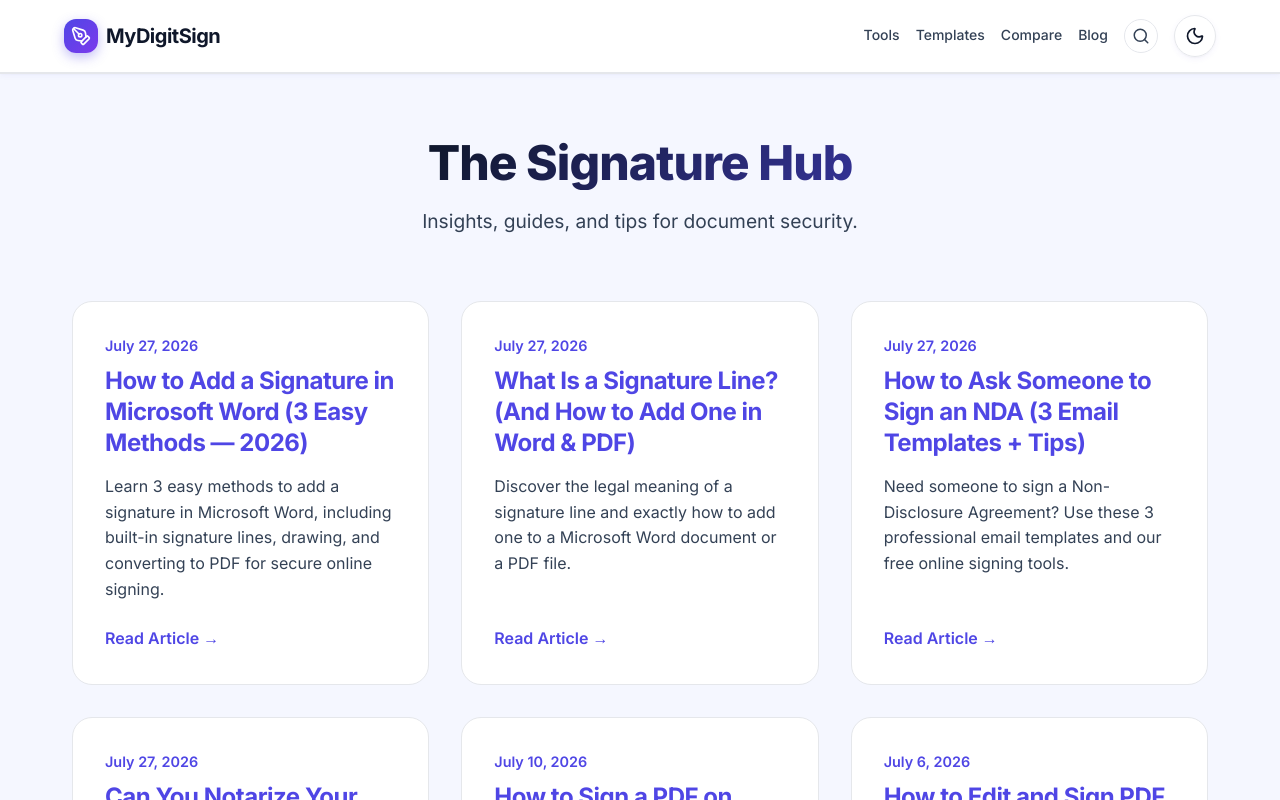
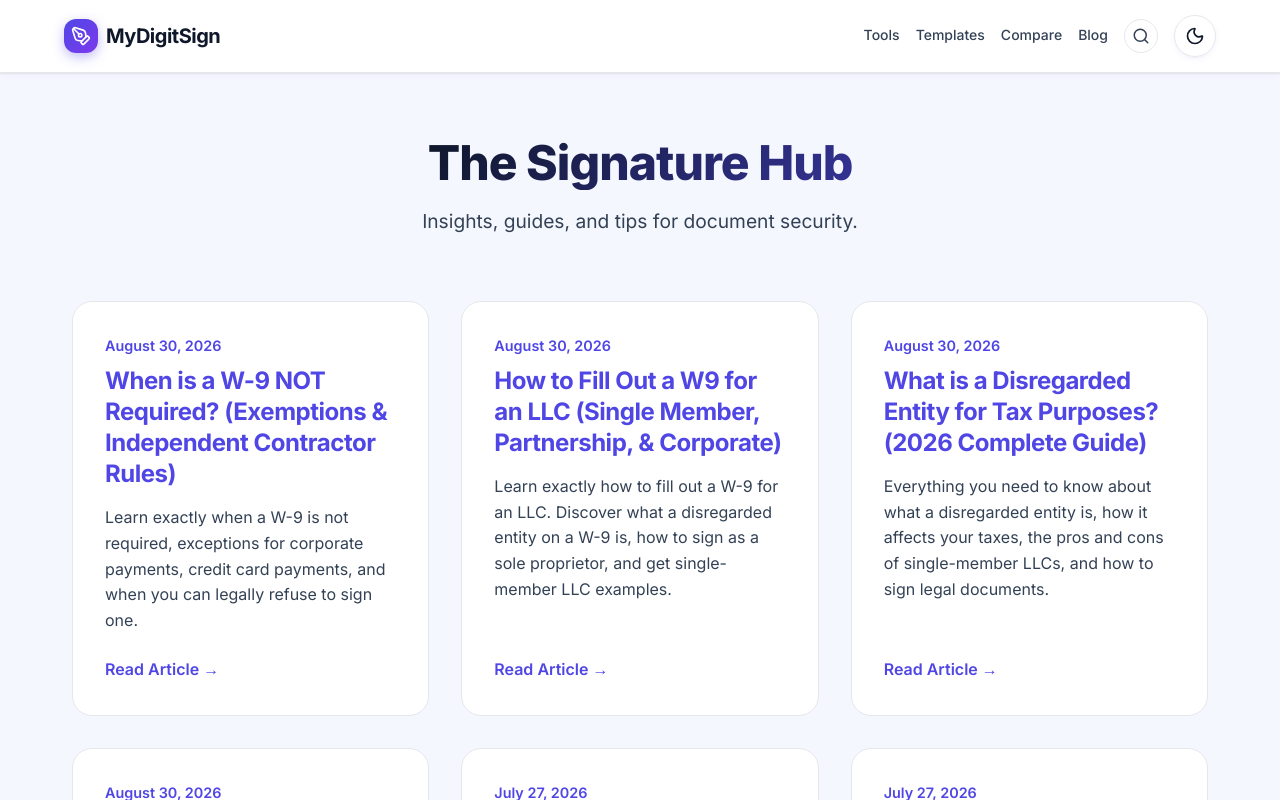
Before and after one commit to sidAli1993/signflow, a Next.js app: page /blog in a window 1280 px wide. Shown: the top 800 px of the page. Built offline with nearby package versions, Linux system fonts and the light colour scheme; no server answers.

Commit message:
feat(blog): add 4 new W-9 blogs to the blog index page

```diff
--- a/src/app/blog/page.tsx
+++ b/src/app/blog/page.tsx
@@ -26,6 +26,30 @@ export const metadata: Metadata = {
 };
 
 const posts = [
+  {
+    title: 'When is a W-9 NOT Required? (Exemptions & Independent Contractor Rules)',
+    slug: 'when-is-a-w9-not-required',
+    excerpt: 'Learn exactly when a W-9 is not required, exceptions for corporate payments, credit card payments, and when you can legally refuse to sign one.',
+    date: 'August 30, 2026',
+  },
+  {
+    title: 'How to Fill Out a W9 for an LLC (Single Member, Partnership, & Corporate)',
+    slug: 'how-to-fill-out-w9-for-llc',
+    excerpt: 'Learn exactly how to fill out a W-9 for an LLC. Discover what a disregarded entity on a W-9 is, how to sign as a sole proprietor, and get single-member LLC examples.',
+    date: 'August 30, 2026',
+  },
+  {
+    title: 'What is a Disregarded Entity for Tax Purposes? (2026 Complete Guide)',
+    slug: 'what-is-a-disregarded-entity',
+    excerpt: 'Everything you need to know about what a disregarded entity is, how it affects your taxes, the pros and cons of single-member LLCs, and how to sign legal documents.',
+    date: 'August 30, 2026',
+  },
+  {
+    title: 'W-9 Exempt Payee Codes & How to Write a Form W-9 Request Letter',
+    slug: 'w9-exempt-payee-codes-request-letter',
+    excerpt: 'Master IRS Form W-9 exempt payee codes, learn exactly when to use an exemption payee code, and get free templates for a formal W-9 request letter.',
+    date: 'August 30, 2026',
+  },
   {
     title: 'How to Add a Signature in Microsoft Word (3 Easy Methods — 2026)',
     slug: 'how-to-add-signature-in-word',
```
